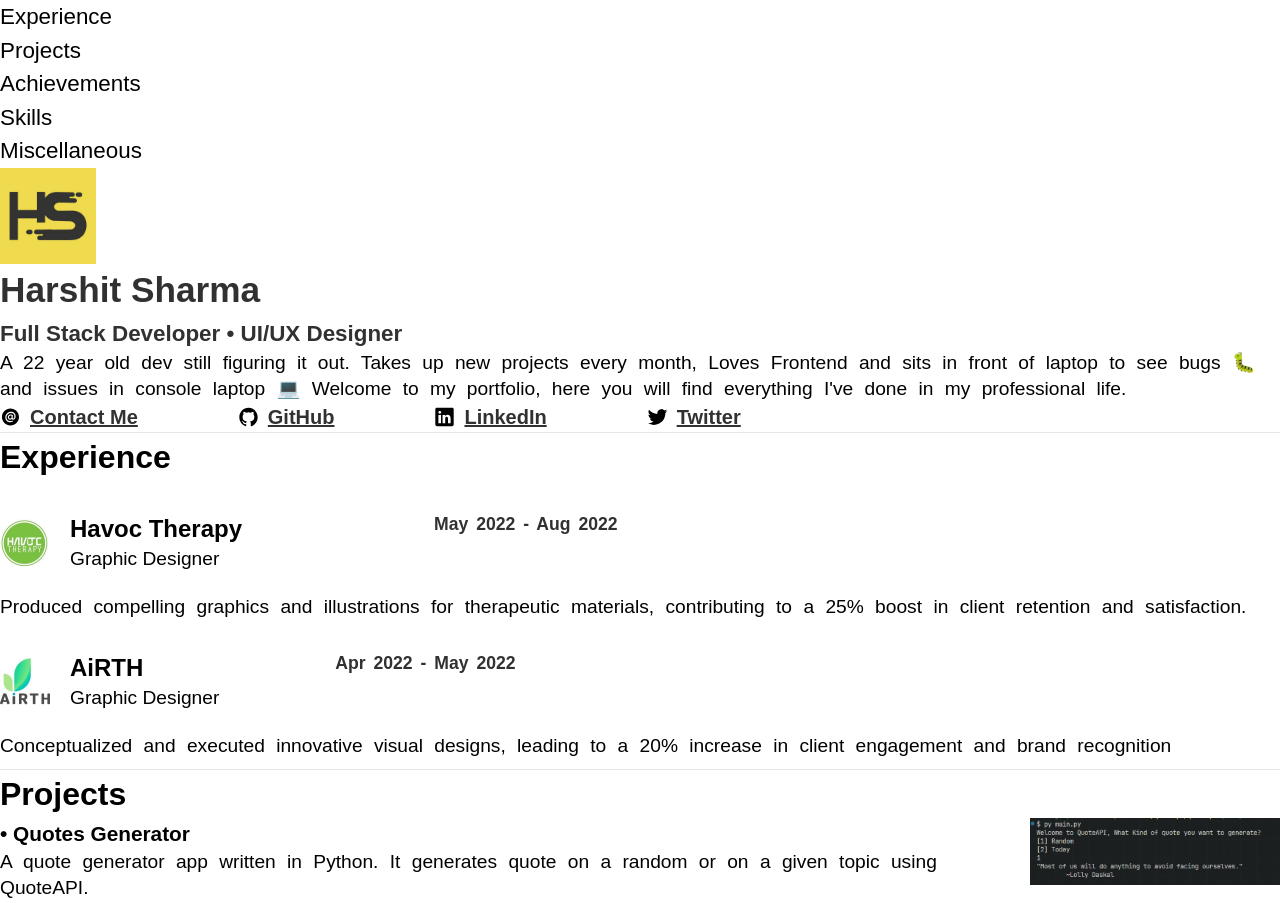
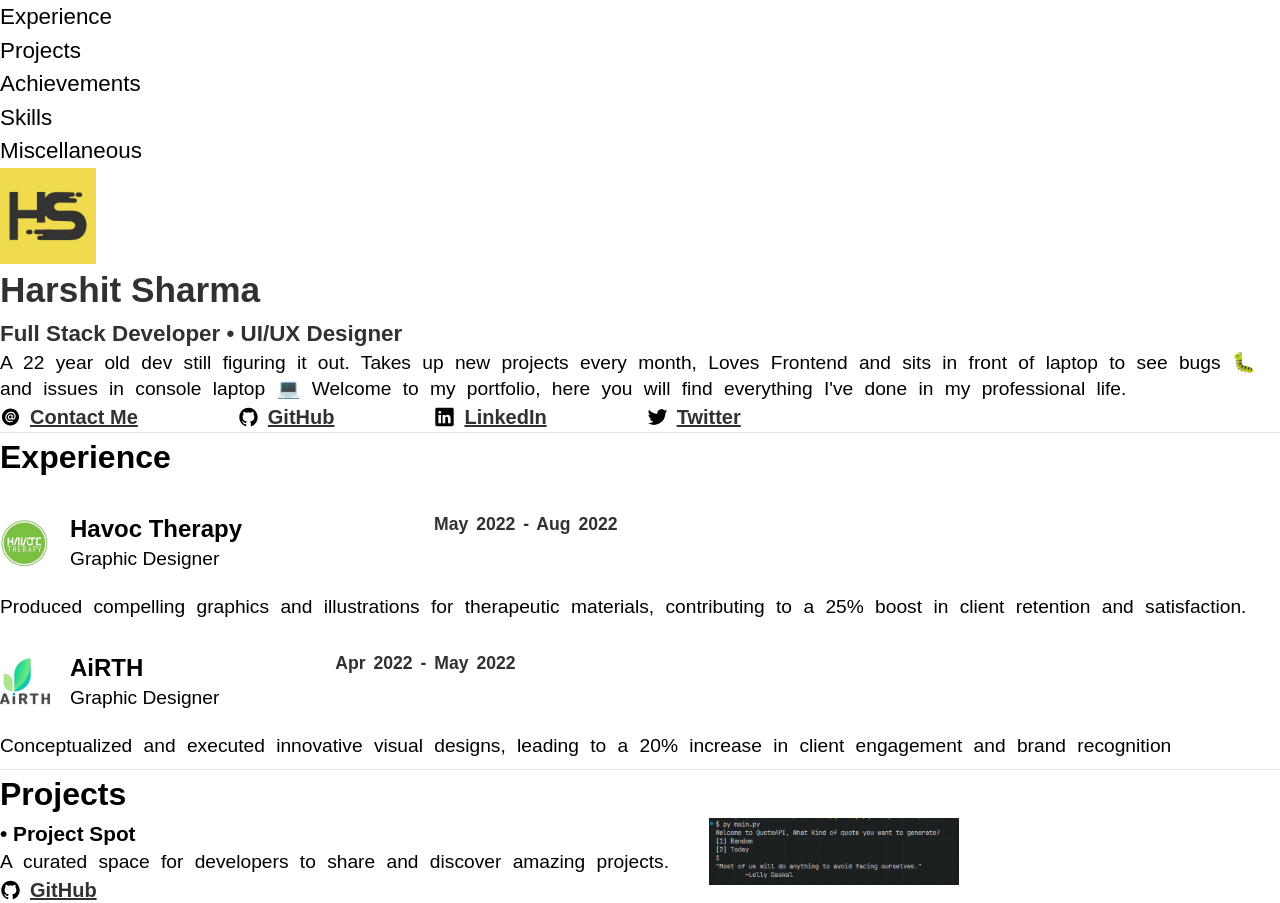
Before and after one commit to Hs918131/Hs918131.site, a React (Vite) app: page / in a window 1280 px wide. Shown: the top 903 px of the page. Built offline with nearby package versions, Linux system fonts and the light colour scheme; a web font is replaced by a local one.

Commit message:
project_update

```diff
--- a/src/App.tsx
+++ b/src/App.tsx
@@ -199,6 +199,41 @@ function App() {
 
       <section id="projects">
         <h1 className="custom-font-2 pb-8">Projects</h1>
+
+
+        <div className="flexbox-grid-c flexbox-grid-c-cols-2 gap-0 pb-12">
+          <div>
+            <h1 className="wahre">• Project Spot</h1>
+            <p className="whytho pt-1 text-gray-600">
+            A curated space for developers to share and discover amazing projects.
+            </p>
+
+            <div className="flexbox-grid-c flexbox-grid-c-cols-2">
+              <a
+                href="https://github.com/Hs918131/project-spot"
+                className="wahatag pt-4"
+              >
+                <svg
+                  xmlns="http://www.w3.org/2000/svg"
+                  className="ionicon s-ion-icon"
+                  viewBox="0 0 512 512"
+                >
+                  <path d="M256 32C132.3 32 32 134.9 32 261.7c0 101.5 64.2 187.5 153.2 217.9a17.56 17.56 0 003.8.4c8.3 0 11.5-6.1 11.5-11.4 0-5.5-.2-19.9-.3-39.1a102.4 102.4 0 01-22.6 2.7c-43.1 0-52.9-33.5-52.9-33.5-10.2-26.5-24.9-33.6-24.9-33.6-19.5-13.7-.1-14.1 1.4-14.1h.1c22.5 2 34.3 23.8 34.3 23.8 11.2 19.6 26.2 25.1 39.6 25.1a63 63 0 0025.6-6c2-14.8 7.8-24.9 14.2-30.7-49.7-5.8-102-25.5-102-113.5 0-25.1 8.7-45.6 23-61.6-2.3-5.8-10-29.2 2.2-60.8a18.64 18.64 0 015-.5c8.1 0 26.4 3.1 56.6 24.1a208.21 208.21 0 01112.2 0c30.2-21 48.5-24.1 56.6-24.1a18.64 18.64 0 015 .5c12.2 31.6 4.5 55 2.2 60.8 14.3 16.1 23 36.6 23 61.6 0 88.2-52.4 107.6-102.3 113.3 8 7.1 15.2 21.1 15.2 42.5 0 30.7-.3 55.5-.3 63 0 5.4 3.1 11.5 11.4 11.5a19.35 19.35 0 004-.4C415.9 449.2 480 363.1 480 261.7 480 134.9 379.7 32 256 32z"></path>
+                </svg>
+                GitHub
+              </a>
+            </div>
+          </div>
+          <div className="px-10">
+            <img
+              src={image_2}
+              className="rounded grayscale hover:grayscale-0 pro-image"
+              width="400"
+            />
+          </div>
+        </div>
+
+
 
         <div className="flexbox-grid-c flexbox-grid-c-cols-2 gap-0 pb-12">
           <div>
```
